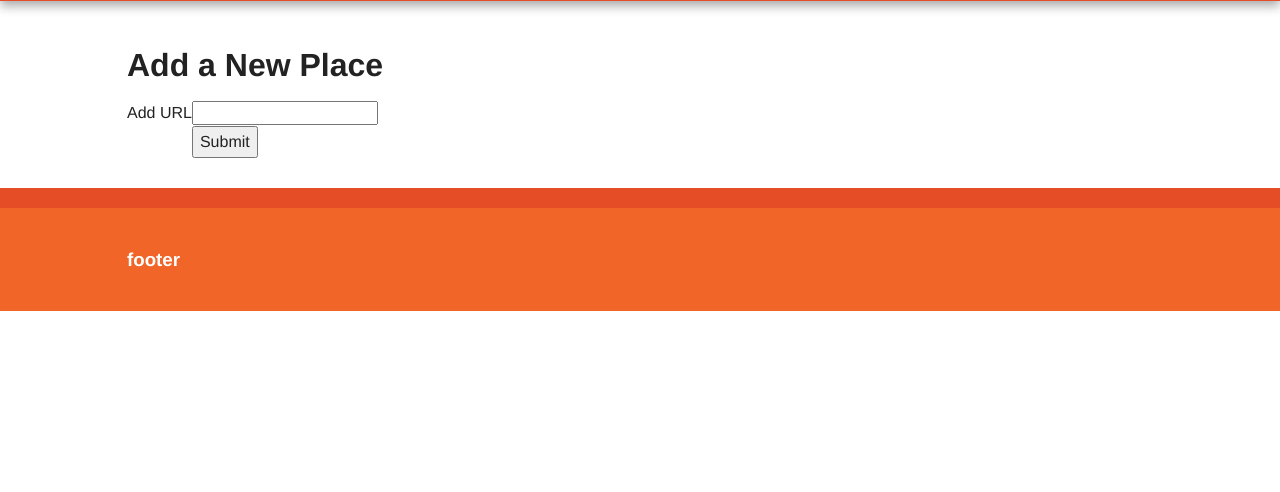
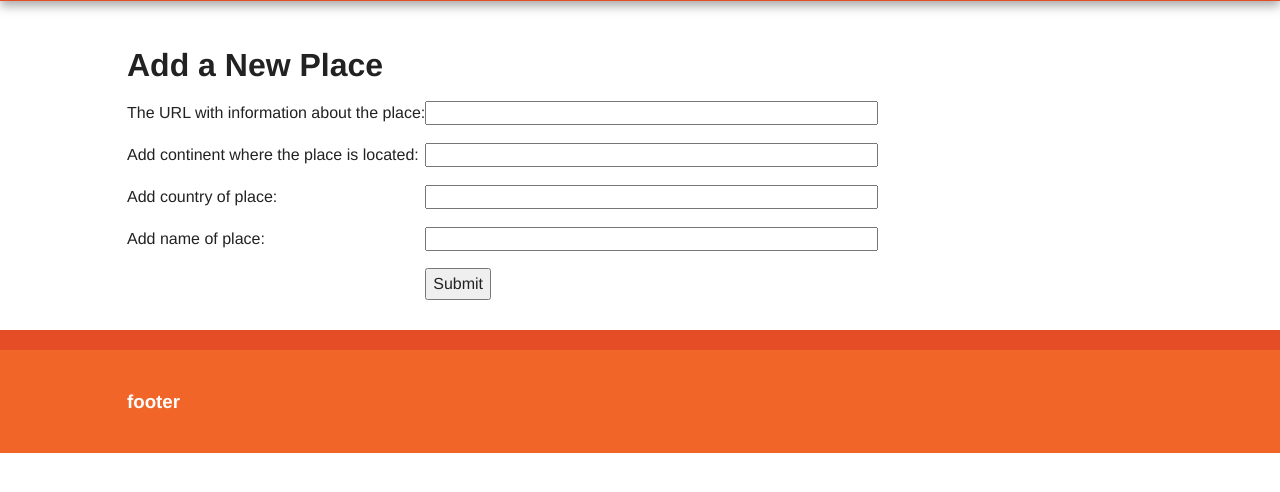
Before and after one commit to MCzajka00/visited_places, a Flask app: page /add in a window 1280 px wide. Shown: the part 121-613 px from the top of the page. Run offline with Flask 2, Linux system fonts and the light colour scheme; some libraries are stand-ins or nearby versions.

Commit message:
add new file forms.py to use flask_wtf forms. Created form_macros for handling errors.

```diff
--- a/app.py
+++ b/app.py
@@ -1,6 +1,9 @@
-from flask import Flask, render_template
+from flask import Flask, render_template, redirect, url_for, flash
+
+from forms import BookmarkForm
 
 app = Flask(__name__)
+app.config["SECRET_KEY"] = b'\x82\x8a\\\xb5\xbcd\x96\xb1\xb7das\x10e\x1b\x03'
 
 bookmarks = [
     {
@@ -26,8 +29,10 @@ bookmarks = [
     }
 ]
 
+
 def get_latest_place(limit):
     return bookmarks[:limit]
+
 
 @app.route("/")
 @app.route("/index")
@@ -35,9 +40,27 @@ def index():
     return render_template("index.html", bookmarks=get_latest_place(5))
 
 
-@app.route("/add")
+@app.route("/add", methods=['GET', 'POST'])
 def add():
-    return render_template("add.html")
+    form = BookmarkForm()
+
+    if form.validate_on_submit():
+        url = form.url.data
+        continent = form.continent.data
+        country = form.country.data
+        city = form.city.data
+
+        bm = {
+            "user": "Magda",
+            "url": url,
+            "continent": continent,
+            "country": country,
+            "city": city
+        }
+
+        bookmarks.append(bm)
+        return redirect(url_for('index'))
+    return render_template('add.html', form=form)
 
 
 @app.errorhandler(404)
--- /dev/null
+++ b/forms.py
@@ -0,0 +1,11 @@
+from flask_wtf import Form
+from wtforms.fields.html5 import URLField
+from wtforms import StringField
+from wtforms.validators import DataRequired, url
+
+
+class BookmarkForm(Form):
+    url = URLField('The URL with information about the place:', validators=[DataRequired(), url()])
+    continent = StringField('Add continent where the place is located: ')
+    country = StringField('Add country of place: ')
+    city = StringField('Add name of place: ')
--- a/templates/add.html
+++ b/templates/add.html
@@ -1,4 +1,5 @@
 {% extends "base.html" %}
+{% from "form_macros.html" import render_field %}
 
 {% block title %}
 Visited Places - Add new place
@@ -8,16 +9,18 @@ Visited Places - Add new place
 
 <section>
     <h1>Add a New Place</h1>
-    <form action="">
+    <form action="" method="post">
+        {{ form.hidden_tag() }}
         <table>
-            <tr>
-                <td><label for="bookmark">Add URL</label></td>
-                <td><input type="text" id="bookmark"></td>
-            </tr>
-            <tr>
+            {{ render_field(form.url, size=50) }}
+            {{ render_field(form.continent, size=50) }}
+            {{ render_field(form.country, size=50) }}
+            {{ render_field(form.city, size=50) }}
+
+            <tr class="submit">
                 <td></td>
                 <td>
-                    <button>Submit</button>
+                    <button type="submit">Submit</button>
                 </td>
             </tr>
         </table>
--- /dev/null
+++ b/templates/form_macros.html
@@ -0,0 +1,19 @@
+{% macro render_field(field) %}
+
+    <tr {% if field.errors %} class="error" {% endif %}>
+        <td>{{ field.label }}</td>
+        <td>{{ field(**kwargs) }}</td>
+    </tr>
+
+    <tr class="error">
+        <td></td>
+        <td>
+            <ul>
+                {% for error in field.errors %}
+                    <li>{{ error }}</li>
+                {% endfor %}
+            </ul>
+        </td>
+    </tr>
+
+{% endmacro %}
```
Also changed, not shown: templates/index.html (+10 -1 lines).
